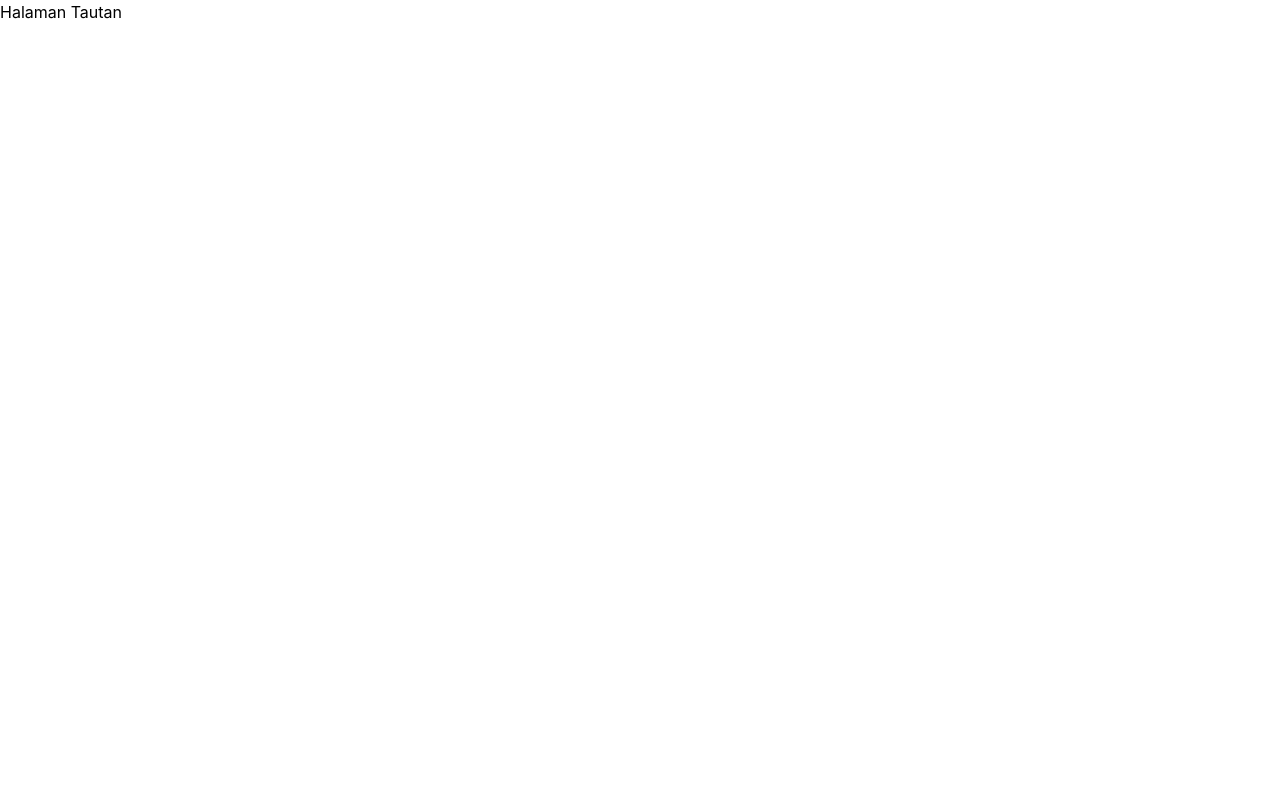
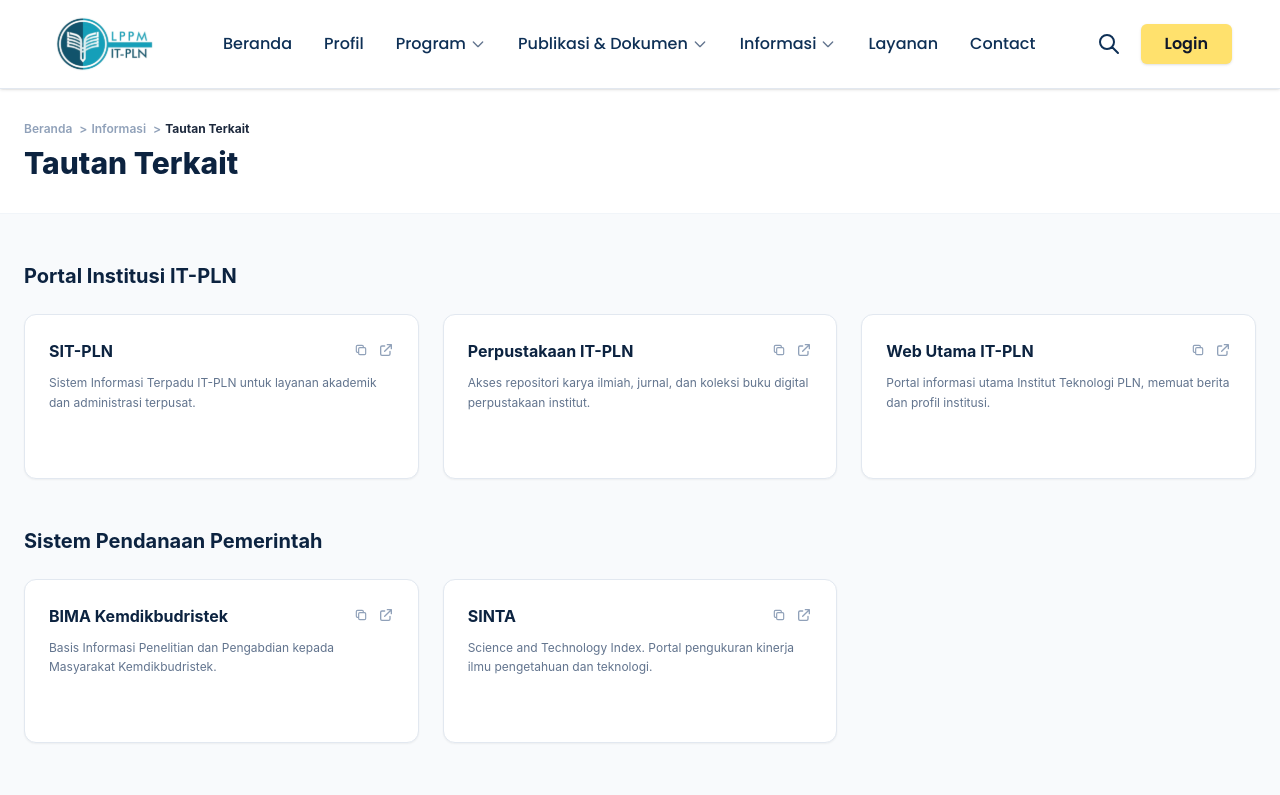
Before and after one commit to shyntaasnur/FE-LPPM, a React (Vite) app: page /tautan in a window 1280 px wide. Shown: the top 795 px of the page. Built offline with nearby package versions, Linux system fonts and the light colour scheme.

Commit message:
menambahkan pages tautan

```diff
--- a/src/pages/Tautan.jsx
+++ b/src/pages/Tautan.jsx
@@ -1,9 +1,241 @@
-const Tautan = () => {
+import { useState } from 'react';
+import Navbar from '../components/Navbar';
+import Footer from '../components/Footer';
+
+const TautanTerkait = () => {
+  // Data Tautan berdasarkan kelompok pada tampilan
+  const linkSections = [
+    {
+      id: 'institusi',
+      category: 'Portal Institusi IT-PLN',
+      links: [
+        {
+          id: 1,
+          title: 'SIT-PLN',
+          desc: 'Sistem Informasi Terpadu IT-PLN untuk layanan akademik dan administrasi terpusat.',
+          url: 'https://sit.itpln.ac.id'
+        },
+        {
+          id: 2,
+          title: 'Perpustakaan IT-PLN',
+          desc: 'Akses repositori karya ilmiah, jurnal, dan koleksi buku digital perpustakaan institut.',
+          url: 'https://perpustakaan.itpln.ac.id'
+        },
+        {
+          id: 3,
+          title: 'Web Utama IT-PLN',
+          desc: 'Portal informasi utama Institut Teknologi PLN, memuat berita dan profil institusi.',
+          url: 'https://itpln.ac.id'
+        }
+      ]
+    },
+    {
+      id: 'pemerintah',
+      category: 'Sistem Pendanaan Pemerintah',
+      links: [
+        {
+          id: 4,
+          title: 'BIMA Kemdikbudristek',
+          desc: 'Basis Informasi Penelitian dan Pengabdian kepada Masyarakat Kemdikbudristek.',
+          url: 'https://bima.kemdikbud.go.id'
+        },
+        {
+          id: 5,
+          title: 'SINTA',
+          desc: 'Science and Technology Index. Portal pengukuran kinerja ilmu pengetahuan dan teknologi.',
+          url: 'https://sinta.kemdikbud.go.id'
+        }
+      ]
+    },
+    {
+      id: 'eksternal',
+      category: 'Publikasi Eksternal',
+      links: [
+        {
+          id: 6,
+          title: 'Scopus',
+          desc: 'Database abstrak dan sitasi terbesar literatur peer-reviewed di dunia.',
+          url: 'https://www.scopus.com'
+        },
+        {
+          id: 7,
+          title: 'Google Scholar',
+          desc: 'Mesin pencari literatur akademis untuk melacak kutipan peneliti IT-PLN.',
+          url: 'https://scholar.google.com'
+        },
+        {
+          id: 8,
+          title: 'ResearchGate',
+          desc: 'Jaringan sosial profesional untuk ilmuwan dan peneliti berbagi dokumen ilmiah.',
+          url: 'https://www.researchgate.net'
+        }
+      ]
+    }
+  ];
+
+  // State untuk interaksi
+  const [selectedLink, setSelectedLink] = useState(null);
+  const [toastMessage, setToastMessage] = useState('');
+
+  const showToast = (msg) => {
+    setToastMessage(msg);
+    setTimeout(() => setToastMessage(''), 3000);
+  };
+
+  const handleCopy = (e, url) => {
+    e.stopPropagation(); // Mencegah modal terbuka
+    navigator.clipboard?.writeText(url);
+    showToast('Tautan berhasil disalin ke clipboard!');
+  };
+
+  const handleProceed = () => {
+    if (selectedLink) {
+      window.open(selectedLink.url, '_blank', 'noopener,noreferrer');
+      setSelectedLink(null);
+    }
+  };
+
   return (
-    <div>
-      <h1>Halaman Tautan</h1>
+    <div className="min-h-screen bg-slate-50 text-slate-800 font-sans flex flex-col justify-between relative">
+      <Navbar />
+
+      {/* Floating Toast Notification */}
+      {toastMessage && (
+        <div className="fixed bottom-6 right-6 z-50 bg-[#0c2340] text-white px-4 py-3 rounded-lg shadow-xl text-xs flex items-center gap-2 border border-slate-700 animate-fade-in">
+          <svg className="w-4 h-4 text-emerald-400 shrink-0" fill="none" stroke="currentColor" viewBox="0 0 24 24">
+            <path strokeLinecap="round" strokeLinejoin="round" strokeWidth="2" d="M5 13l4 4L19 7" />
+          </svg>
+          <span>{toastMessage}</span>
+        </div>
+      )}
+
+      <main className="grow">
+        {/* Header Breadcrumb & Judul Halaman */}
+        <div className="bg-white border-b border-slate-100">
+          <div className="max-w-7xl mx-auto px-6 py-8">
+            <div className="text-xs font-semibold text-slate-400 mb-2">
+              <span>Beranda</span> <span className="mx-1">&gt;</span>
+              <span>Informasi</span> <span className="mx-1">&gt;</span>
+              <span className="text-slate-800 font-bold">Tautan Terkait</span>
+            </div>
+            <h1 className="text-2xl md:text-3xl font-extrabold text-[#0c2340]">
+              Tautan Terkait
+            </h1>
+          </div>
+        </div>
+
+        {/* Konten Utama */}
+        <div className="max-w-7xl mx-auto px-6 py-12 space-y-12">
+          {linkSections.map((section) => (
+            <section key={section.id}>
+              {/* Judul Kategori */}
+              <h2 className="text-lg md:text-xl font-bold text-[#0c2340] mb-6">
+                {section.category}
+              </h2>
+
+              {/* Grid Kartu Tautan */}
+              <div className="grid grid-cols-1 md:grid-cols-2 lg:grid-cols-3 gap-6">
+                {section.links.map((link) => (
+                  <div
+                    key={link.id}
+                    onClick={() => setSelectedLink(link)}
+                    className="bg-white rounded-xl border border-slate-200 p-6 shadow-xs flex flex-col justify-between hover:border-slate-400 hover:shadow-md hover:-translate-y-0.5 transition duration-200 cursor-pointer group"
+                  >
+                    <div>
+                      {/* Header Kartu: Judul & Ikon External */}
+                      <div className="flex items-start justify-between gap-3 mb-2.5">
+                        <h3 className="font-bold text-[#0c2340] text-sm md:text-base group-hover:text-teal-700 transition">
+                          {link.title}
+                        </h3>
+                        <div className="flex items-center gap-1.5 shrink-0 text-slate-400 group-hover:text-teal-700 transition">
+                          {/* Tombol Copy Cepat */}
+                          <button
+                            type="button"
+                            onClick={(e) => handleCopy(e, link.url)}
+                            title="Salin Tautan"
+                            className="p-1 hover:bg-slate-100 rounded text-slate-400 hover:text-slate-700 transition"
+                          >
+                            <svg className="w-3.5 h-3.5" fill="none" stroke="currentColor" viewBox="0 0 24 24">
+                              <path strokeLinecap="round" strokeLinejoin="round" strokeWidth="2" d="M8 16H6a2 2 0 01-2-2V6a2 2 0 012-2h8a2 2 0 012 2v2m-6 12h8a2 2 0 002-2v-8a2 2 0 00-2-2h-8a2 2 0 00-2 2v8a2 2 0 002 2z" />
+                            </svg>
+                          </button>
+
+                          {/* Ikon Eksternal */}
+                          <svg className="w-4 h-4" fill="none" stroke="currentColor" viewBox="0 0 24 24">
+                            <path strokeLinecap="round" strokeLinejoin="round" strokeWidth="2" d="M10 6H6a2 2 0 00-2 2v10a2 2 0 002 2h10a2 2 0 002-2v-4M14 4h6m0 0v6m0-6L10 14" />
+                          </svg>
+                        </div>
+                      </div>
+
+                      {/* Deskripsi */}
+                      <p className="text-xs text-slate-500 leading-relaxed">
+                        {link.desc}
+                      </p>
+                    </div>
+
+                    {/* Hint di bawah */}
+                    <div className="pt-4 mt-2 border-t border-slate-50 flex items-center justify-between text-[11px] text-teal-700 font-semibold opacity-0 group-hover:opacity-100 transition duration-150">
+                      <span>Buka Halaman</span>
+                      <span>&rarr;</span>
+                    </div>
+                  </div>
+                ))}
+              </div>
+            </section>
+          ))}
+        </div>
+      </main>
+
+      {/* MODAL KONFIRMASI MENUJU LINK EKSTERNAL */}
+      {selectedLink && (
+        <div className="fixed inset-0 z-50 bg-slate-900/50 backdrop-blur-xs flex items-center justify-center p-4">
+          <div className="bg-white rounded-2xl max-w-md w-full p-6 shadow-2xl border border-slate-200 relative animate-scale-up">
+            <button
+              type="button"
+              onClick={() => setSelectedLink(null)}
+              className="absolute top-4 right-4 text-slate-400 hover:text-slate-700 text-lg font-bold w-8 h-8 rounded-full hover:bg-slate-100 flex items-center justify-center cursor-pointer transition"
+            >
+              ✕
+            </button>
+
+            <div className="w-10 h-10 rounded-full bg-teal-50 text-teal-700 flex items-center justify-center mb-3">
+              <svg className="w-5 h-5" fill="none" stroke="currentColor" viewBox="0 0 24 24">
+                <path strokeLinecap="round" strokeLinejoin="round" strokeWidth="2" d="M10 6H6a2 2 0 00-2 2v10a2 2 0 002 2h10a2 2 0 002-2v-4M14 4h6m0 0v6m0-6L10 14" />
+              </svg>
+            </div>
+
+            <h3 className="text-base font-bold text-[#0c2340]">Kunjungi Situs Eksternal</h3>
+            <p className="text-xs text-slate-500 mt-1 mb-4 leading-relaxed">
+              Anda akan dialihkan ke situs <strong>{selectedLink.title}</strong> di tab baru:
+            </p>
+
+            <div className="bg-slate-50 p-3 rounded-lg border border-slate-200 text-xs text-slate-700 font-mono break-all mb-5">
+              {selectedLink.url}
+            </div>
+
+            <div className="flex justify-end gap-2 border-t border-slate-100 pt-3">
+              <button
+                type="button"
+                onClick={() => setSelectedLink(null)}
+                className="px-4 py-2 text-xs font-semibold text-slate-600 hover:bg-slate-100 rounded transition cursor-pointer"
+              >
+                Batal
+              </button>
+              <button
+                type="button"
+                onClick={handleProceed}
+                className="px-4 py-2 text-xs font-semibold bg-[#0c2340] hover:bg-[#123055] text-white rounded transition cursor-pointer"
+              >
+                Lanjutkan ke Portal
+              </button>
+            </div>
+          </div>
+        </div>
+      )}
+
+      <Footer />
     </div>
   );
 };
 
-export default Tautan;
+export default TautanTerkait;
```
